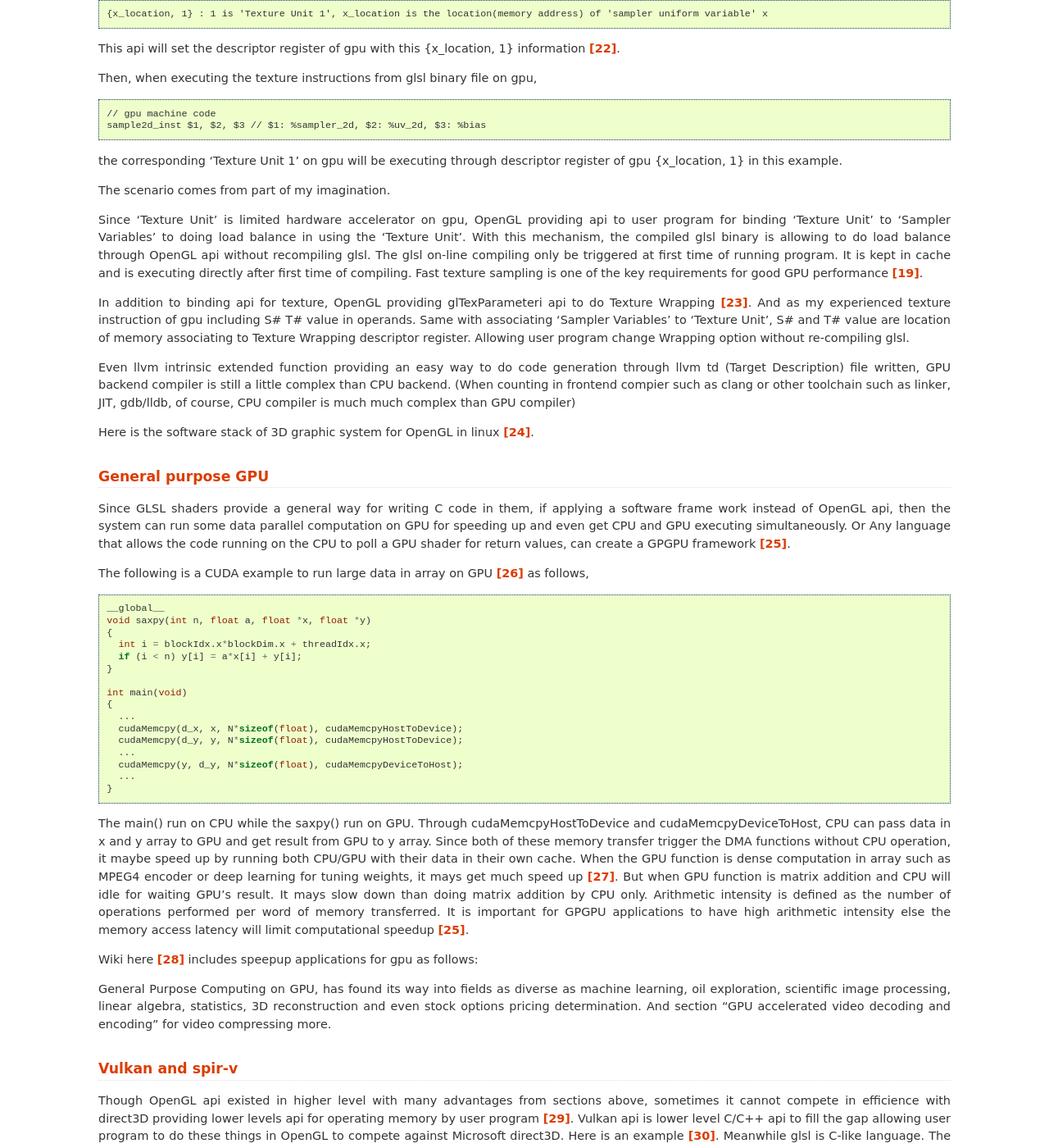
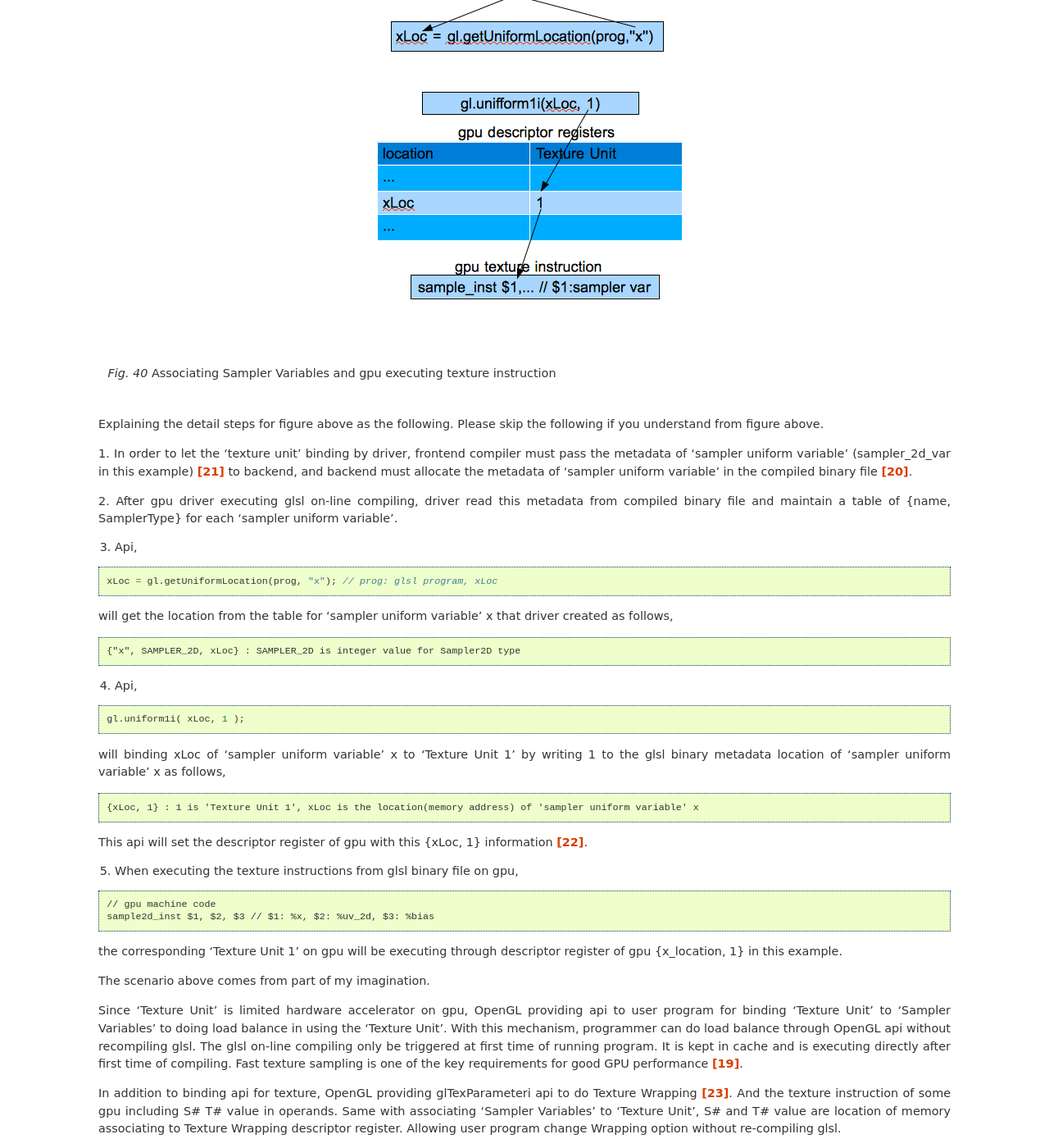
Before and after one commit to Jonathan2251/lbd, a Sphinx documentation site: the page built from source/gpu.rst, in a window 1280 px wide and 1400 px high, scrolled down 5208 px. Shown: the whole window at 82% size. Built offline with Sphinx 7.4.7, drawn with Linux system fonts in a browser that asks for light colours; pages that are not in the unit, such as notebooks, are missing from menus; some of the changed text lies outside the part shown.

Commit message:
driverSamplerTable figure

```diff
--- a/source/gpu.rst
+++ b/source/gpu.rst
@@ -208,13 +208,6 @@ value of a texture unit to each one from the application.
 Whenever you call a sampling function on a 'sampler uniform variable' the
 corresponding texture unit (and texture object) will be used [#textureobject]_.
 
-In order to let the 'texture unit' binding by driver, frontend compiler must
-pass the metadata of 'sampler uniform variable' (sampler_2d_var in this example)
-[#samplervar]_ to backend, and backend must
-allocate the metadata of 'sampler uniform variable' in the compiled
-binary file [#metadata]_. After gpu driver executing glsl on-line compiling,
-driver read this metadata from compiled binary file and maintain a
-table of {name, SamplerType} for each 'sampler uniform variable'.
 
 .. _sampling_binding:
 .. figure:: ../Fig/gpu/sampling_diagram_binding.png
@@ -230,62 +223,83 @@ The gl.getUniformLocation and gl.uniform1i associate 'Texture Unit' to
 The gl.uniform1i(xLoc, 1) where 1 is
 'Texture Unit 1', 2 is 'Texture Unit 2', ..., etc [#tpu]_.
 
-Api,
+The following figure depicts how driver read metadata from compiled glsl obj,
+OpenGL api associate 'Sample Variable' and gpu executing texture instruction.
+
+.. _driverSamplerTable:
+.. figure:: ../Fig/gpu/driverSamplerTable.png
+  :align: center
+
+  Associating Sampler Variables and gpu executing texture instruction
+
+Explaining the detail steps for figure above as the following. Please
+skip the following if you understand from figure above.
+
+1. In order to let the 'texture unit' binding by driver, frontend compiler must
+pass the metadata of 'sampler uniform variable' (sampler_2d_var in this example)
+[#samplervar]_ to backend, and backend must
+allocate the metadata of 'sampler uniform variable' in the compiled
+binary file [#metadata]_.
+
+2. After gpu driver executing glsl on-line compiling,
+driver read this metadata from compiled binary file and maintain a
+table of {name, SamplerType} for each 'sampler uniform variable'.
+
+3. Api,
 
 .. code-block:: c++
 
-  x_texture_location = gl.getUniformLocation(prog, "x"); // prog: glsl program
+  xLoc = gl.getUniformLocation(prog, "x"); // prog: glsl program, xLoc
 
 will get the location from the table for 'sampler uniform variable' x that
 driver created as follows,
 
 .. code-block:: console
 
-  {"x", INT_SAMPLER_2D, x_location} : INT_SAMPLER_2D is integer value for Sampler2D type
+  {"x", SAMPLER_2D, xLoc} : SAMPLER_2D is integer value for Sampler2D type
 
 
-Api,
+4. Api,
 
 .. code-block:: c++
 
-  gl.uniform1i( x_texture_location, 1 );
+  gl.uniform1i( xLoc, 1 );
 
-will binding location(memory address) of 'sampler uniform variable' x to
+will binding xLoc of 'sampler uniform variable' x to
 'Texture Unit 1' by writing 1 to the glsl binary metadata location of
 'sampler uniform variable' x as follows,
 
 .. code-block:: console
 
-  {x_location, 1} : 1 is 'Texture Unit 1', x_location is the location(memory address) of 'sampler uniform variable' x
+  {xLoc, 1} : 1 is 'Texture Unit 1', xLoc is the location(memory address) of 'sampler uniform variable' x
 
-This api will set the descriptor register of gpu with this {x_location, 1}
+This api will set the descriptor register of gpu with this {xLoc, 1}
 information [#descriptorreg]_.
 
-Then, when executing the texture instructions from glsl binary file on gpu,
+5. When executing the texture instructions from glsl binary file on gpu,
 
 .. code-block:: console
 
   // gpu machine code
-  sample2d_inst $1, $2, $3 // $1: %sampler_2d, $2: %uv_2d, $3: %bias
+  sample2d_inst $1, $2, $3 // $1: %x, $2: %uv_2d, $3: %bias
 
 the corresponding 'Texture Unit 1' on gpu will be executing through
 descriptor register of gpu {x_location, 1} in this example.
 
-The scenario comes from part of my imagination.
+The scenario above comes from part of my imagination.
 
 Since 'Texture Unit' is limited hardware accelerator on gpu, OpenGL
 providing api to user program for binding 'Texture Unit' to 'Sampler Variables'
-to doing load balance in using the 'Texture Unit'. With this mechanism, the
-compiled glsl binary is allowing to do load balance through OpenGL api without
-recompiling glsl. The glsl on-line compiling only be triggered at first time of
-running program. It is kept in cache and is executing directly after first
-time of compiling.
+to doing load balance in using the 'Texture Unit'. With this mechanism, programmer
+can do load balance through OpenGL api without recompiling glsl.
+The glsl on-line compiling only be triggered at first time of running program.
+It is kept in cache and is executing directly after first time of compiling.
 Fast texture sampling is one of the key requirements for good GPU performance
 [#tpu]_.
 
 In addition to binding api for texture, OpenGL providing glTexParameteri api to
 do Texture Wrapping [#texturewrapper]_.
-And as my experienced texture instruction of gpu including S# T# value in operands.
+And the texture instruction of some gpu including S# T# value in operands.
 Same with associating 'Sampler Variables' to 'Texture Unit', S# and T# value are
 location of memory associating to Texture Wrapping descriptor register.
 Allowing user program change Wrapping option without re-compiling glsl.
@@ -294,8 +308,8 @@ Even llvm intrinsic extended function providing an easy way to do code
 generation through llvm td (Target Description) file written,
 GPU backend compiler is still a little complex than CPU backend.
 (When counting in frontend compier such as clang or other toolchain such
-as linker, JIT, gdb/lldb, of course, CPU compiler is much much complex than
-GPU compiler)
+as linker and gdb/lldb, of course, CPU compiler is much much complex than
+GPU compiler.)
 
 Here is the software stack of 3D graphic system for OpenGL in linux [#mesawiki]_.
 
```
Also changed, not shown: other parts of source/gpu.rst (+6 -6 lines), Fig/gpu/driverSamplerTable.png (added), 1 other file.
